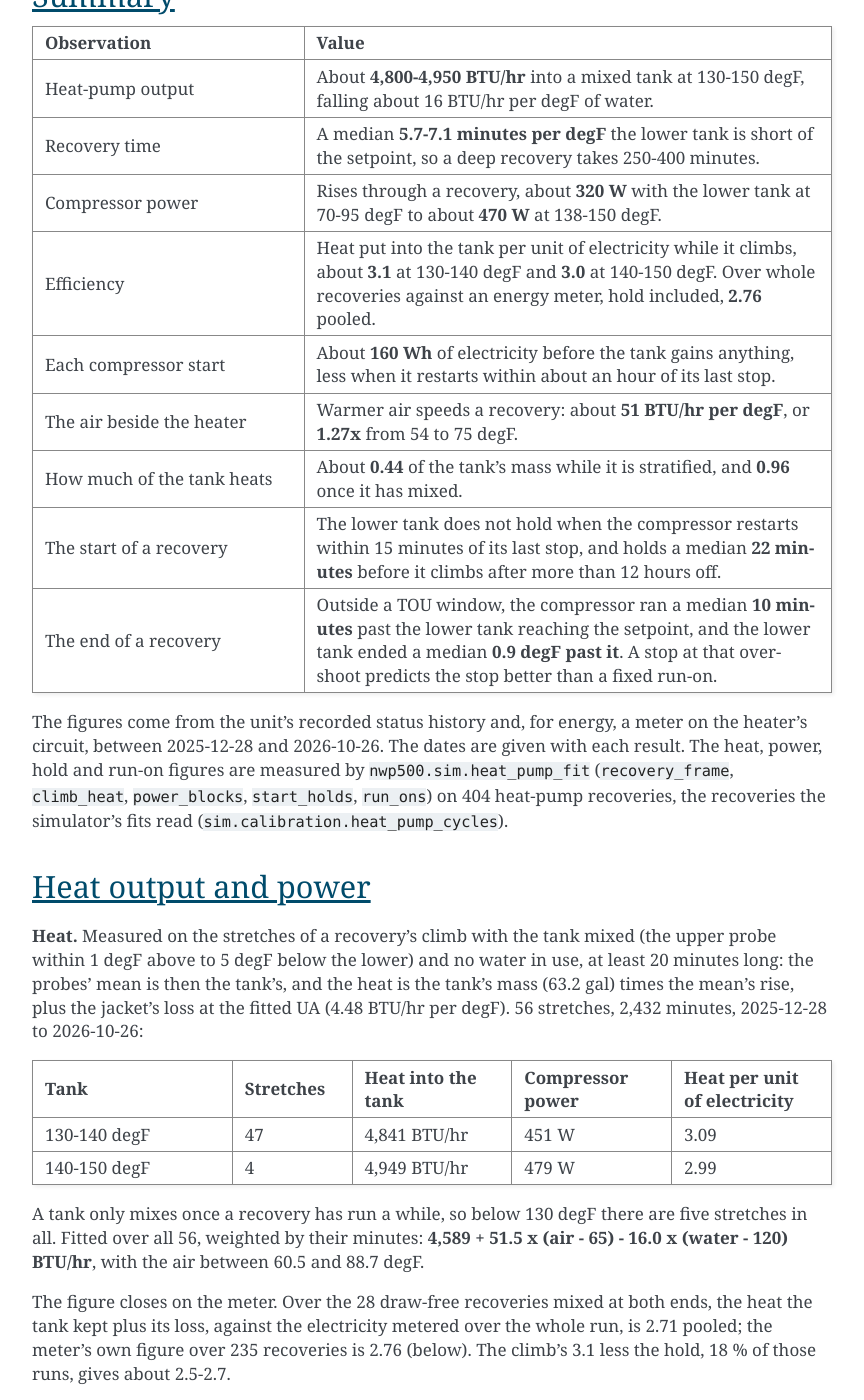
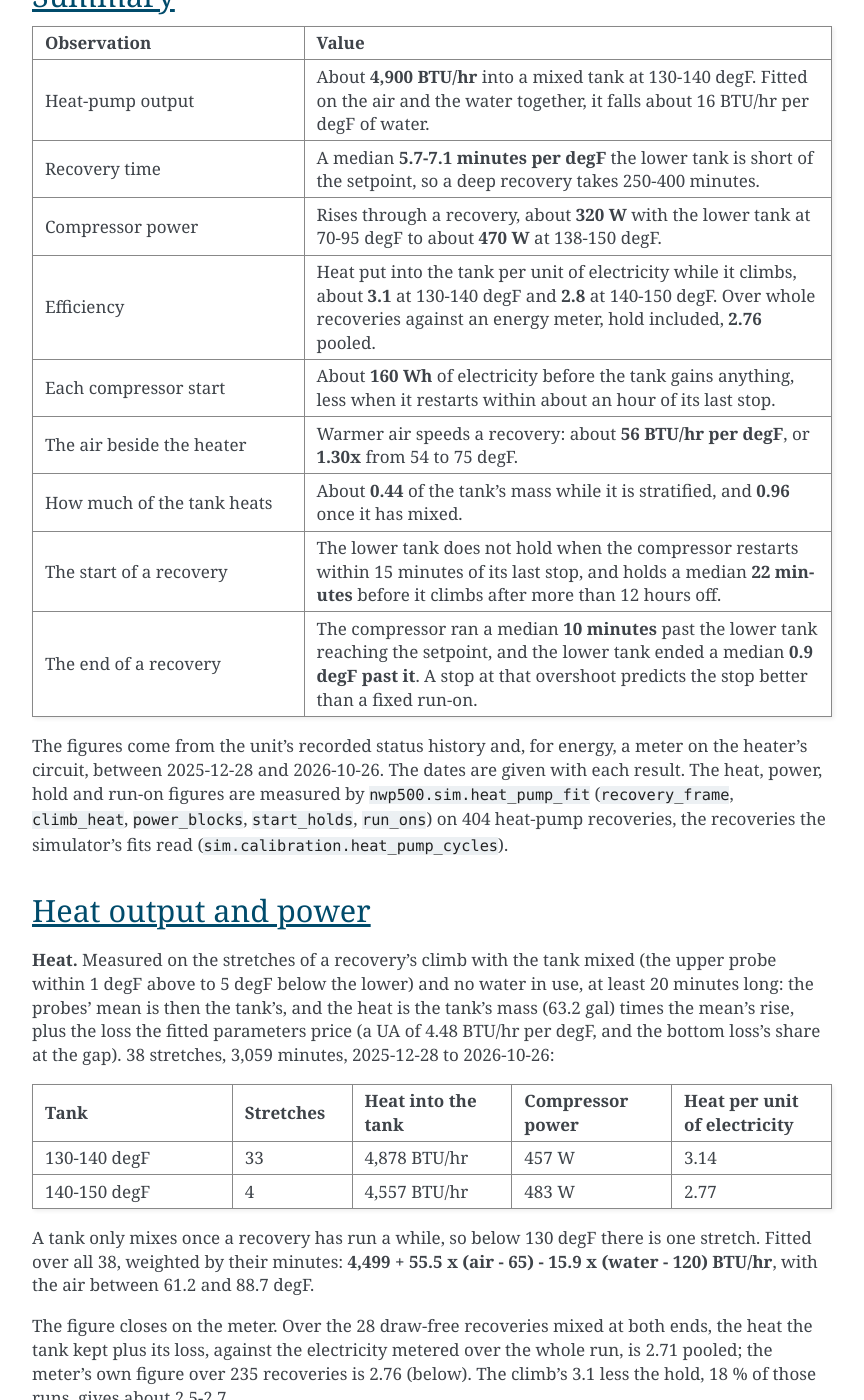
Before and after one commit to eman/nwp500-python, a Sphinx documentation site: the page built from docs/explanation/recovery-speed.rst, in a window 1280 px wide and 1400 px high, scrolled down 535 px. Shown: the whole window, without its empty margins (338-1202 px from the left). Built offline with Sphinx 7.4.7, drawn with Linux system fonts in a browser that asks for light colours; some of the changed text lies outside the part shown.

Commit message:
fix(sim): measure only what the record saw of each recovery
- A run on at the history's first sample or still on at its last is no
  recovery: its start or its stop was not seen.
- No time off across a span the heater went unrecorded.
- The run-on's two stop rules are judged on the same recoveries; one
  whose run-on did not climb is left out of both and counted.
- A minute is wet with water in use at any sample inside it.
- A clean start reads water as draw_free does (calibration.water_over).
- The grid keeps the start's own instant, so the frame matches the
  cycles.
- A climb's heat prices the bottom loss's share at its gap.
- recovery-speed.rst remeasured, and its run-on no longer claims TOU
  windows are left out.

```diff
--- a/docs/explanation/recovery-speed.rst
+++ b/docs/explanation/recovery-speed.rst
@@ -23,8 +23,9 @@
    * - Observation
      - Value
    * - Heat-pump output
-     - About **4,800-4,950 BTU/hr** into a mixed tank at 130-150 degF,
-       falling about 16 BTU/hr per degF of water.
+     - About **4,900 BTU/hr** into a mixed tank at 130-140 degF.
+       Fitted on the air and the water together, it falls about 16
+       BTU/hr per degF of water.
    * - Recovery time
      - A median **5.7-7.1 minutes per degF** the lower tank is short of
        the setpoint, so a deep recovery takes 250-400 minutes.
@@ -33,15 +34,15 @@
        70-95 degF to about **470 W** at 138-150 degF.
    * - Efficiency
      - Heat put into the tank per unit of electricity while it climbs,
-       about **3.1** at 130-140 degF and **3.0** at 140-150 degF. Over
+       about **3.1** at 130-140 degF and **2.8** at 140-150 degF. Over
        whole recoveries against an energy meter, hold included,
        **2.76** pooled.
    * - Each compressor start
      - About **160 Wh** of electricity before the tank gains anything,
        less when it restarts within about an hour of its last stop.
    * - The air beside the heater
-     - Warmer air speeds a recovery: about **51 BTU/hr per degF**, or
-       **1.27x** from 54 to 75 degF.
+     - Warmer air speeds a recovery: about **56 BTU/hr per degF**, or
+       **1.30x** from 54 to 75 degF.
    * - How much of the tank heats
      - About **0.44** of the tank's mass while it is stratified, and
        **0.96** once it has mixed.
@@ -50,9 +51,9 @@
        15 minutes of its last stop, and holds a median **22 minutes**
        before it climbs after more than 12 hours off.
    * - The end of a recovery
-     - Outside a TOU window, the compressor ran a median **10 minutes**
-       past the lower tank reaching the setpoint, and the lower tank
-       ended a median **0.9 degF past it**. A stop at that overshoot
+     - The compressor ran a median **10 minutes** past the lower tank
+       reaching the setpoint, and the lower tank ended a median
+       **0.9 degF past it**. A stop at that overshoot
        predicts the stop better than a fixed run-on.
 
 The figures come from the unit's recorded status history and, for
@@ -72,9 +73,9 @@
 tank mixed (the upper probe within 1 degF above to 5 degF below the
 lower) and no water in use, at least 20 minutes long: the probes' mean
 is then the tank's, and the heat is the tank's mass (63.2 gal) times
-the mean's rise, plus the jacket's loss at the fitted UA (4.48
-BTU/hr per degF). 56 stretches, 2,432 minutes, 2025-12-28 to
-2026-10-26:
+the mean's rise, plus the loss the fitted parameters price (a UA of
+4.48 BTU/hr per degF, and the bottom loss's share at the gap). 38
+stretches, 3,059 minutes, 2025-12-28 to 2026-10-26:
 
 .. list-table::
    :header-rows: 1
@@ -86,20 +87,20 @@
      - Compressor power
      - Heat per unit of electricity
    * - 130-140 degF
-     - 47
-     - 4,841 BTU/hr
-     - 451 W
-     - 3.09
+     - 33
+     - 4,878 BTU/hr
+     - 457 W
+     - 3.14
    * - 140-150 degF
      - 4
-     - 4,949 BTU/hr
-     - 479 W
-     - 2.99
+     - 4,557 BTU/hr
+     - 483 W
+     - 2.77
 
 A tank only mixes once a recovery has run a while, so below 130 degF
-there are five stretches in all. Fitted over all 56, weighted by their
-minutes: **4,589 + 51.5 x (air - 65) - 16.0 x (water - 120) BTU/hr**,
-with the air between 60.5 and 88.7 degF.
+there is one stretch. Fitted over all 38, weighted by their minutes:
+**4,499 + 55.5 x (air - 65) - 15.9 x (water - 120) BTU/hr**, with the
+air between 61.2 and 88.7 degF.
 
 The figure closes on the meter. Over the 28 draw-free recoveries mixed
 at both ends, the heat the tank kept plus its loss, against the
@@ -296,8 +297,8 @@
 =========================
 
 **Warmer air speeds a recovery.** On the mixed climbs above, the heat
-rose 51.5 BTU/hr per degF of air, about 1.1 % per degF: **1.27x** from
-54 to 75 degF, the lower end extrapolated from 60.5 degF. Over 217
+rose 55.5 BTU/hr per degF of air, about 1.2 % per degF: **1.30x** from
+54 to 75 degF, the lower end extrapolated from 61.2 degF. Over 217
 recoveries with the lower tank 10 degF or more short, the lower tank's
 heating rate, stratified tank included, rose about 0.75 % per degF of
 air (1.18x from 53.6 to 75.1 degF). The compressor's power mid-cycle
@@ -363,17 +364,17 @@
      - 5 min
      - 3-5 min
    * - 1-3 hours
-     - 8
-     - 10.5 min
-     - 7-13 min
+     - 7
+     - 10 min
+     - 7-11.5 min
    * - 3-12 hours
      - 14
      - 18 min
      - 13-29 min
    * - Over 12 hours
-     - 51
+     - 46
      - 22 min
-     - 15-27 min
+     - 15.5-28 min
 
 A probe at rest flips a 0.18 degF step and back, so a climb counts
 only once it holds for 5 minutes. Counting the first step instead, as
@@ -388,16 +389,17 @@
 The end of a recovery
 =====================
 
-Outside a TOU window, the compressor stops after the lower tank has
-passed the setpoint, not when it reaches it. Over the 31 draw-free
-recoveries to 2026-10-26 that reached an unchanged setpoint
-(``heat_pump_fit.run_ons``), it ran on for a median **10 minutes**
-after the lower tank first read the setpoint, 2-15 minutes across
-them, and the lower tank ended a median **0.9 degF past the setpoint**,
--0.5 to 1.4 degF. Judged leaving each recovery out of its own median,
-a stop at that overshoot puts the stop 2.4 minutes from the recorded
-one on average, and a fixed 10-minute run-on 3.4 minutes: the stop
-follows the tank, not the clock. A setpoint lowered to within
+The compressor stops after the lower tank has passed the setpoint,
+not when it reaches it. Over the 31 draw-free recoveries to 2026-10-26
+that reached an unchanged setpoint (``heat_pump_fit.run_ons``), it ran
+on for a median **10 minutes** after the lower tank first read the
+setpoint, 2-15 minutes across them, and the lower tank ended a median
+**0.9 degF past the setpoint**, -0.5 to 1.4 degF. Judged leaving each
+recovery out of its own median, on the 30 whose run-on climbed, a stop
+at that overshoot puts the stop 2.4 minutes from the recorded one on
+average, and a fixed 10-minute run-on 3.3 minutes: the stop follows the
+tank, not the clock. The record does not mark TOU windows, so a run-on
+a window cut short counts too. A setpoint lowered to within
 that margin of the lower tank during a recovery did not stop it (one
 run, 2026-09-21; see :doc:`what-starts-a-recovery`).
 
```
Also changed, not shown: other parts of docs/explanation/recovery-speed.rst (+2 -2 lines), 3 other files.
